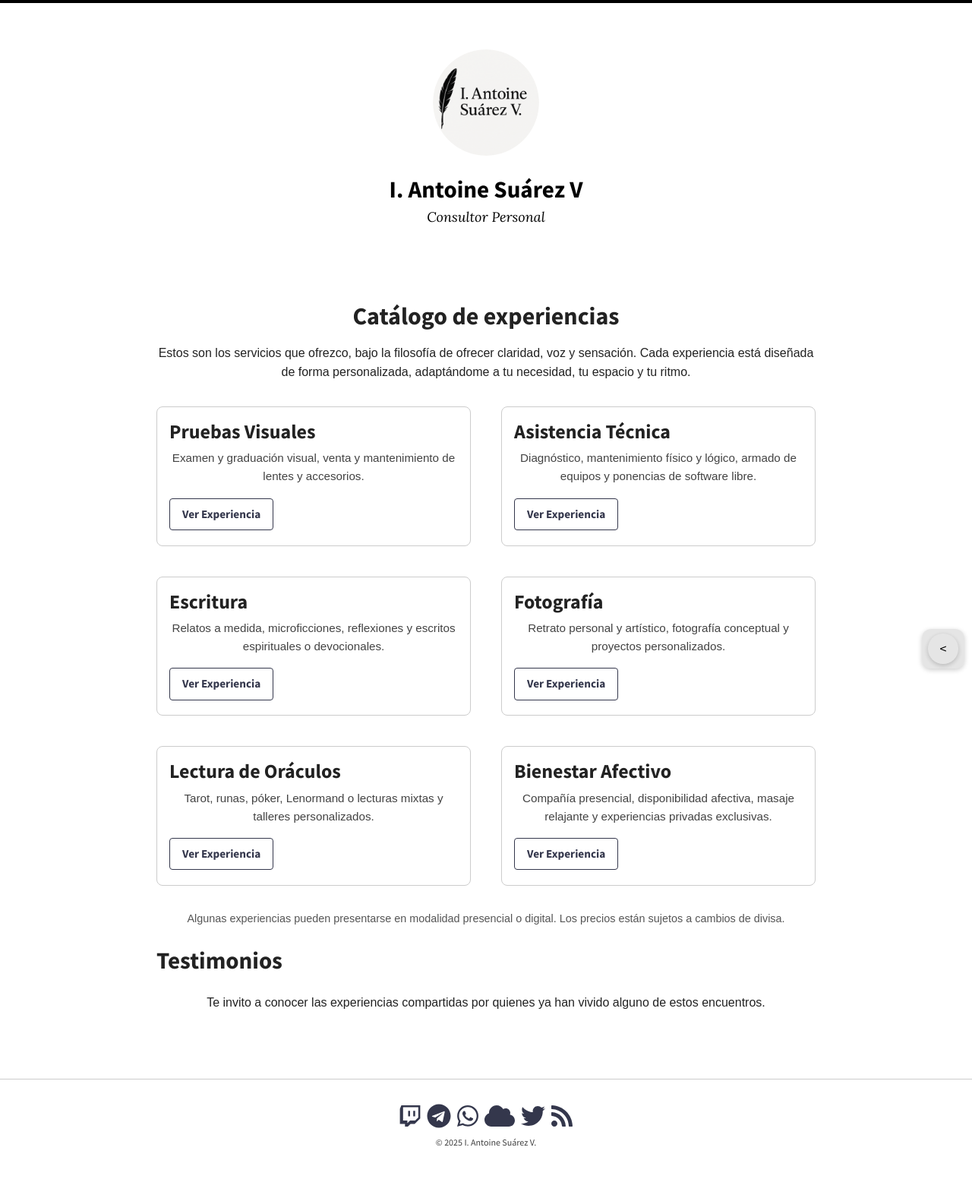
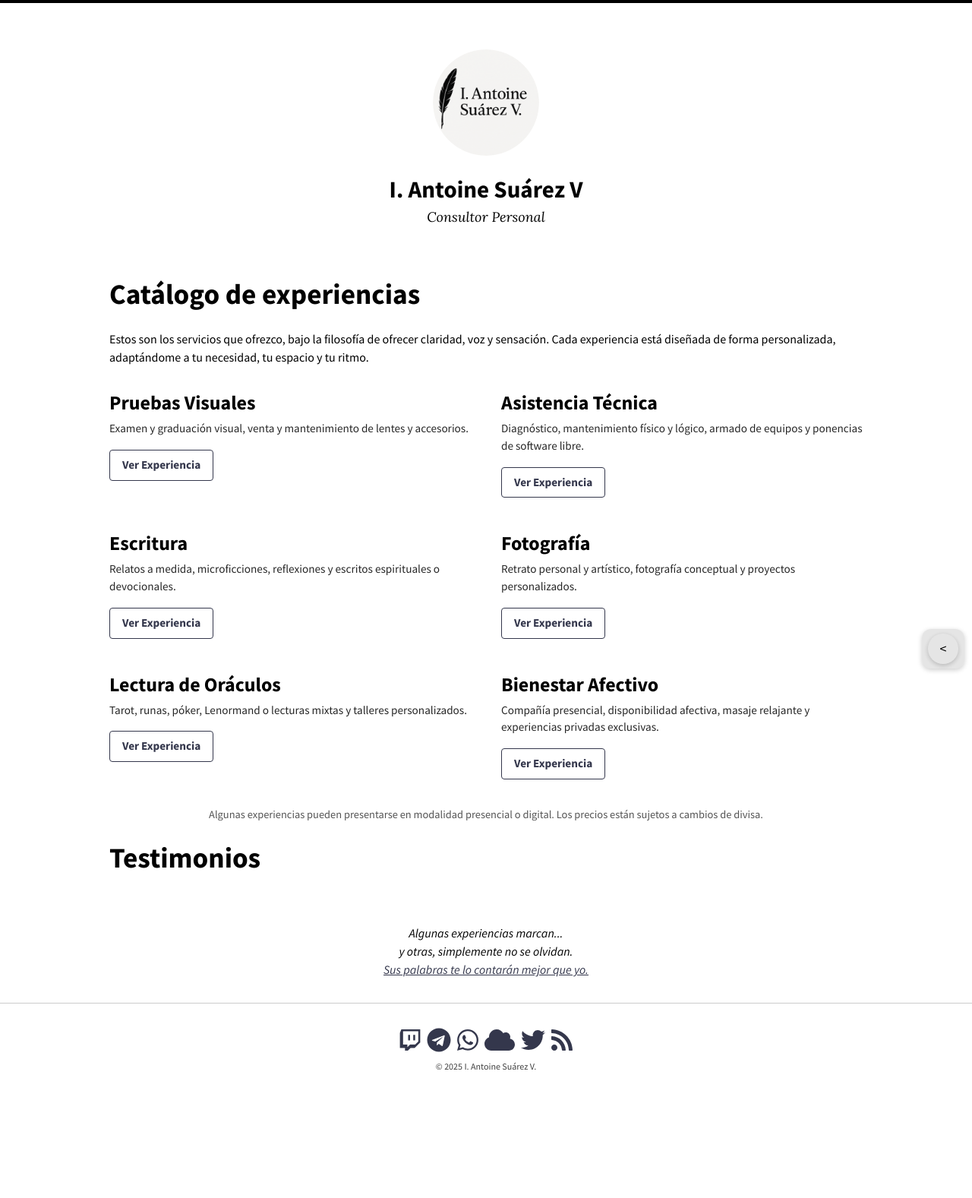
Before and after one commit to KajiiNarumi/iasuarezv, a Jekyll site: the page built from experiencias.md, in a window 1280 px wide. Shown: the whole page at 76% size. Built offline with Jekyll 4.4.1, drawn with Linux system fonts in a browser that asks for light colours; nearby versions of some CDN libraries; after the commit the page ends 1477 px from its top, so only the background shows below that.

Commit message:
Update experiencias.md

```diff
--- a/experiencias.md
+++ b/experiencias.md
@@ -55,45 +55,20 @@ entries_layout: list
     Algunas experiencias pueden presentarse en modalidad presencial o digital. Los precios están sujetos a cambios de divisa.
   </p>
 
-  <h2>Testimonios</h2>
-  <p>
-    Te invito a conocer las experiencias compartidas por quienes ya han vivido alguno de estos encuentros.
+  <h1>Testimonios</h1>
+  <p style="text-align: center; font-style: italic; margin-top: 4rem;">
+    Algunas experiencias marcan...<br>
+    y otras, simplemente no se olvidan.<br>
+    <a href="/testimonios/" style="text-decoration: underline;">Sus palabras te lo contarán mejor que yo.</a>
   </p>
 </section>
 
 <style>
-.catalogo {
-  max-width: 900px;
-  margin: 0 auto;
-  padding: 2rem 1rem;
-  font-family: sans-serif;
-  color: #222;
-  line-height: 1.6;
-}
-
-.catalogo h1 {
-  text-align: center;
-  font-size: 2rem;
-  margin-bottom: 1rem;
-}
-
-.catalogo p {
-  margin-bottom: 1.5rem;
-  text-align: center;
-}
-
 .grid {
   display: grid;
   grid-template-columns: 1fr 1fr;
   gap: 2.5rem;
   margin: 2rem 0;
-}
-
-.experiencia {
-  text-align: left;
-  padding: 1rem;
-  border: 1px solid #ccc;
-  border-radius: 8px;
 }
 
 .experiencia h3 {
```
